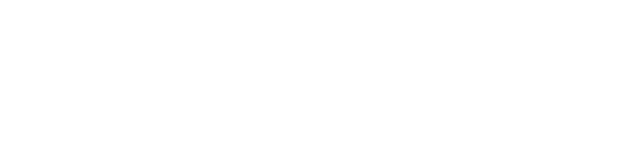
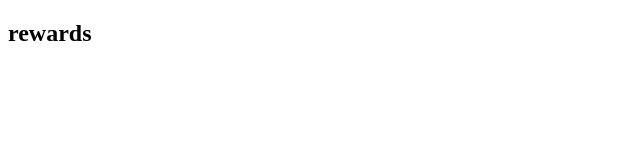
Before and after one commit to ajayexperion/Spectrum_teamProject, a plain HTML site: page Index.html in a window 1280 px wide. Shown: the whole page, without its empty margins (0-640 px from the left). Drawn offline with Linux system fonts and the light colour scheme.

Commit message:
second commit by ajay

```diff
--- a/Index.html
+++ b/Index.html
@@ -7,6 +7,8 @@
     <title>Document</title>
 </head>
 <body>
-
+    <section>
+        <h1>rewards</h1>
+    </section>
 </body>
 </html>
```
